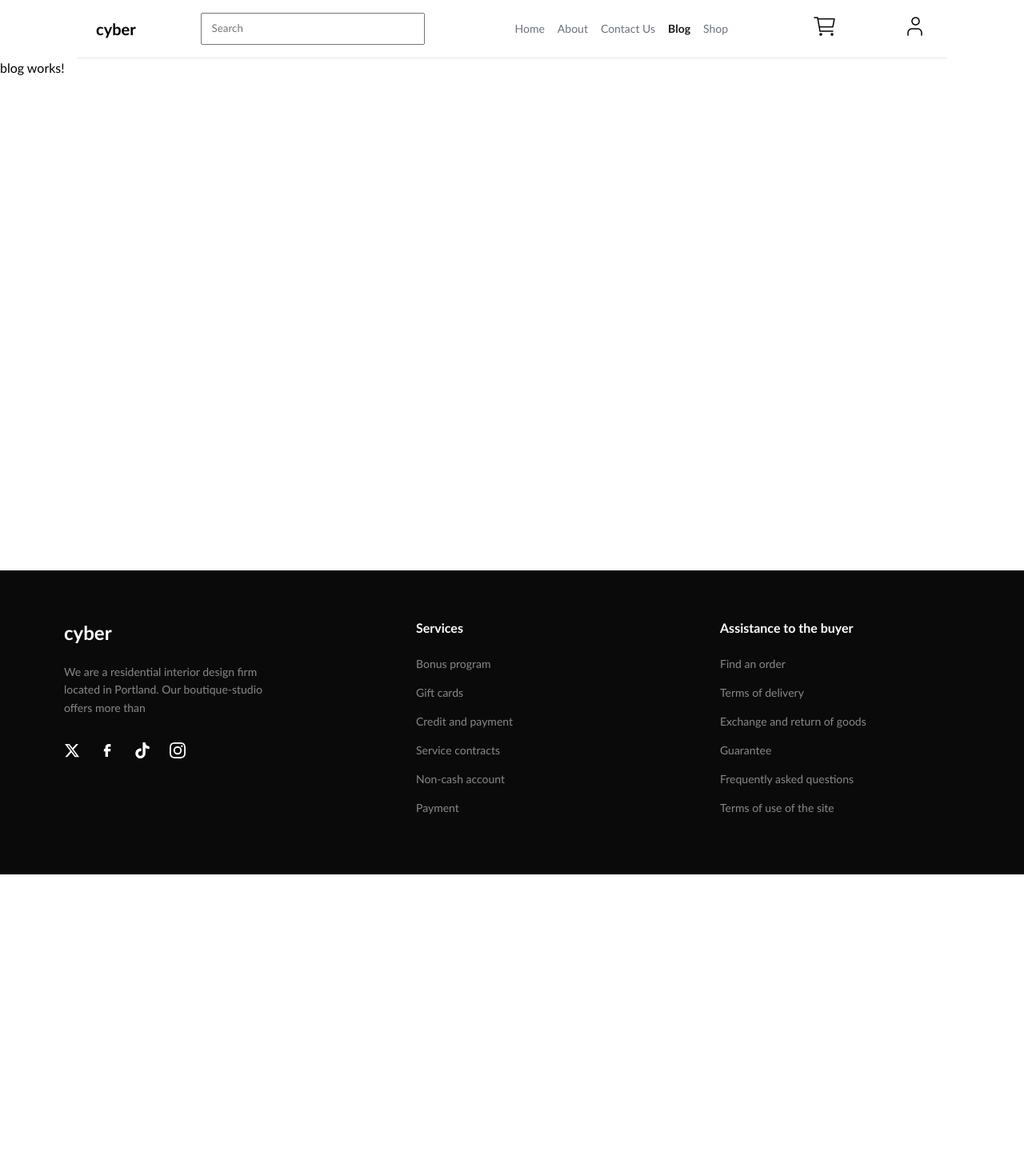
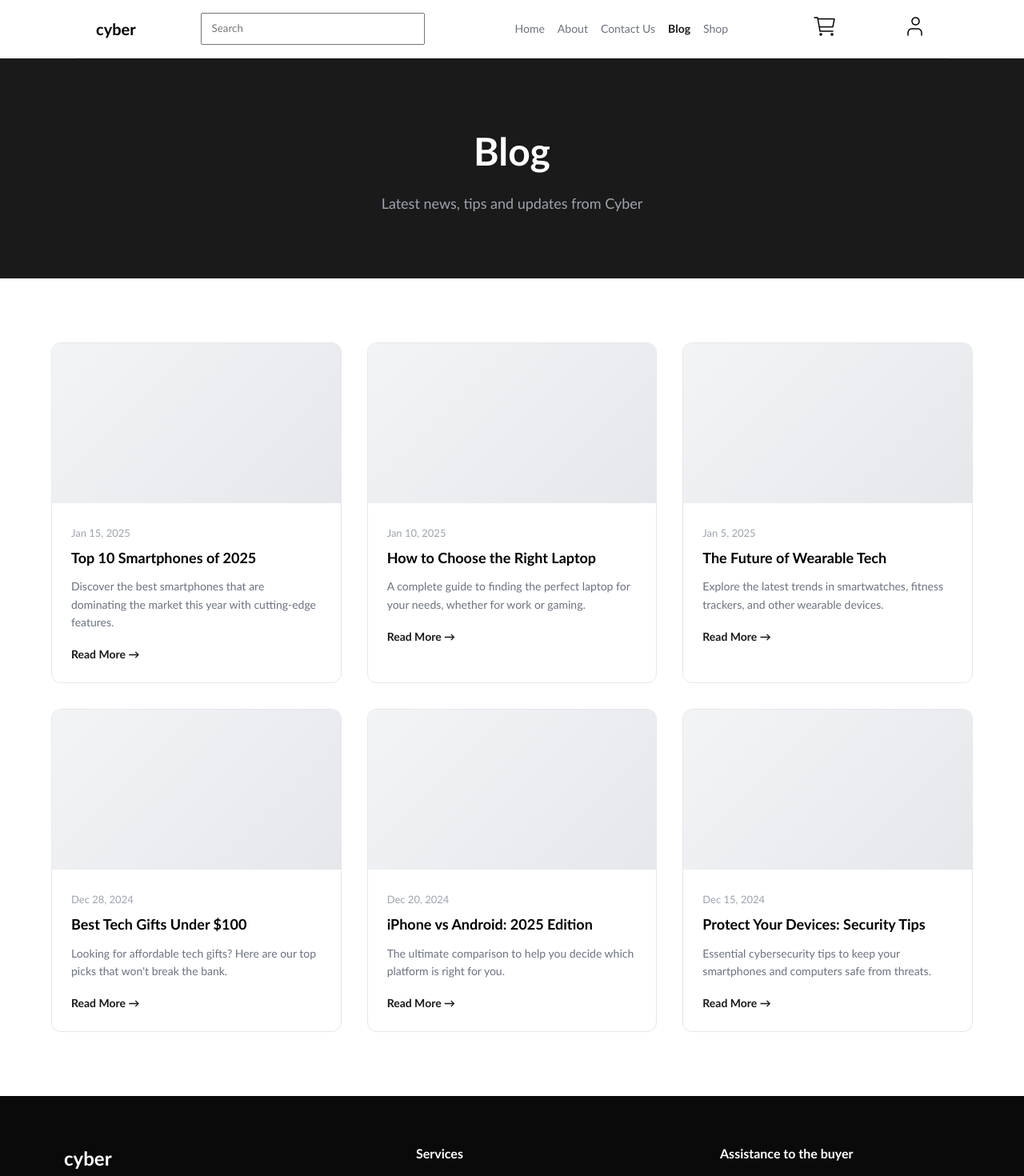
Before and after one commit to DemetreD/final-project, an Angular app: page /blog in a window 1280 px wide. Shown: the top 1470 px of the page at 80% size. Before the commit the page ends 1093 px from the top, so only its background shows below. Built offline with nearby package versions, Linux system fonts and the light colour scheme.

Commit message:
Add blog page

```diff
--- a/src/app/pages/blog/blog.component.css
+++ b/src/app/pages/blog/blog.component.css
@@ -0,0 +1,111 @@
+.blog-page {
+  width: 100%;
+}
+
+.container {
+  max-width: 1200px;
+  margin: 0 auto;
+  padding: 0 24px;
+}
+
+.blog-hero {
+  background: #1a1a1a;
+  color: #fff;
+  padding: 80px 0;
+  text-align: center;
+}
+
+.blog-hero h1 {
+  font-size: 48px;
+  font-weight: 700;
+  margin-bottom: 16px;
+}
+
+.blog-hero p {
+  font-size: 18px;
+  color: #9ca3af;
+}
+
+.blog-content {
+  padding: 80px 0;
+}
+
+.blog-grid {
+  display: grid;
+  grid-template-columns: repeat(3, 1fr);
+  gap: 32px;
+}
+
+.blog-card {
+  background: #fff;
+  border-radius: 12px;
+  overflow: hidden;
+  border: 1px solid #e5e7eb;
+  transition:
+    transform 0.2s,
+    box-shadow 0.2s;
+}
+
+.blog-card:hover {
+  transform: translateY(-4px);
+  box-shadow: 0 10px 30px rgba(0, 0, 0, 0.08);
+}
+
+.blog-image {
+  height: 200px;
+  background: linear-gradient(135deg, #f3f4f6 0%, #e5e7eb 100%);
+}
+
+.blog-info {
+  padding: 24px;
+}
+
+.blog-date {
+  font-size: 13px;
+  color: #9ca3af;
+}
+
+.blog-info h3 {
+  font-size: 18px;
+  font-weight: 600;
+  margin: 8px 0 12px;
+  line-height: 1.4;
+}
+
+.blog-info p {
+  font-size: 14px;
+  color: #6b7280;
+  line-height: 1.6;
+  margin-bottom: 16px;
+}
+
+.read-more {
+  font-size: 14px;
+  font-weight: 600;
+  color: #1a1a1a;
+  text-decoration: none;
+}
+
+.read-more:hover {
+  text-decoration: underline;
+}
+
+@media (max-width: 1024px) {
+  .blog-grid {
+    grid-template-columns: repeat(2, 1fr);
+  }
+}
+
+@media (max-width: 640px) {
+  .blog-hero h1 {
+    font-size: 36px;
+  }
+
+  .blog-grid {
+    grid-template-columns: 1fr;
+  }
+
+  .blog-content {
+    padding: 48px 0;
+  }
+}
--- a/src/app/pages/blog/blog.component.html
+++ b/src/app/pages/blog/blog.component.html
@@ -1 +1,92 @@
-<p>blog works!</p>
+<div class="blog-page">
+  <section class="blog-hero">
+    <div class="container">
+      <h1>Blog</h1>
+      <p>Latest news, tips and updates from Cyber</p>
+    </div>
+  </section>
+
+  <section class="blog-content">
+    <div class="container">
+      <div class="blog-grid">
+        <article class="blog-card">
+          <div class="blog-image"></div>
+          <div class="blog-info">
+            <span class="blog-date">Jan 15, 2025</span>
+            <h3>Top 10 Smartphones of 2025</h3>
+            <p>
+              Discover the best smartphones that are dominating the market this
+              year with cutting-edge features.
+            </p>
+            <a href="#" class="read-more">Read More →</a>
+          </div>
+        </article>
+
+        <article class="blog-card">
+          <div class="blog-image"></div>
+          <div class="blog-info">
+            <span class="blog-date">Jan 10, 2025</span>
+            <h3>How to Choose the Right Laptop</h3>
+            <p>
+              A complete guide to finding the perfect laptop for your needs,
+              whether for work or gaming.
+            </p>
+            <a href="#" class="read-more">Read More →</a>
+          </div>
+        </article>
+
+        <article class="blog-card">
+          <div class="blog-image"></div>
+          <div class="blog-info">
+            <span class="blog-date">Jan 5, 2025</span>
+            <h3>The Future of Wearable Tech</h3>
+            <p>
+              Explore the latest trends in smartwatches, fitness trackers, and
+              other wearable devices.
+            </p>
+            <a href="#" class="read-more">Read More →</a>
+          </div>
+        </article>
+
+        <article class="blog-card">
+          <div class="blog-image"></div>
+          <div class="blog-info">
+            <span class="blog-date">Dec 28, 2024</span>
+            <h3>Best Tech Gifts Under $100</h3>
+            <p>
+              Looking for affordable tech gifts? Here are our top picks that
+              won't break the bank.
+            </p>
+            <a href="#" class="read-more">Read More →</a>
+          </div>
+        </article>
+
+        <article class="blog-card">
+          <div class="blog-image"></div>
+          <div class="blog-info">
+            <span class="blog-date">Dec 20, 2024</span>
+            <h3>iPhone vs Android: 2025 Edition</h3>
+            <p>
+              The ultimate comparison to help you decide which platform is right
+              for you.
+            </p>
+            <a href="#" class="read-more">Read More →</a>
+          </div>
+        </article>
+
+        <article class="blog-card">
+          <div class="blog-image"></div>
+          <div class="blog-info">
+            <span class="blog-date">Dec 15, 2024</span>
+            <h3>Protect Your Devices: Security Tips</h3>
+            <p>
+              Essential cybersecurity tips to keep your smartphones and
+              computers safe from threats.
+            </p>
+            <a href="#" class="read-more">Read More →</a>
+          </div>
+        </article>
+      </div>
+    </div>
+  </section>
+</div>
```
